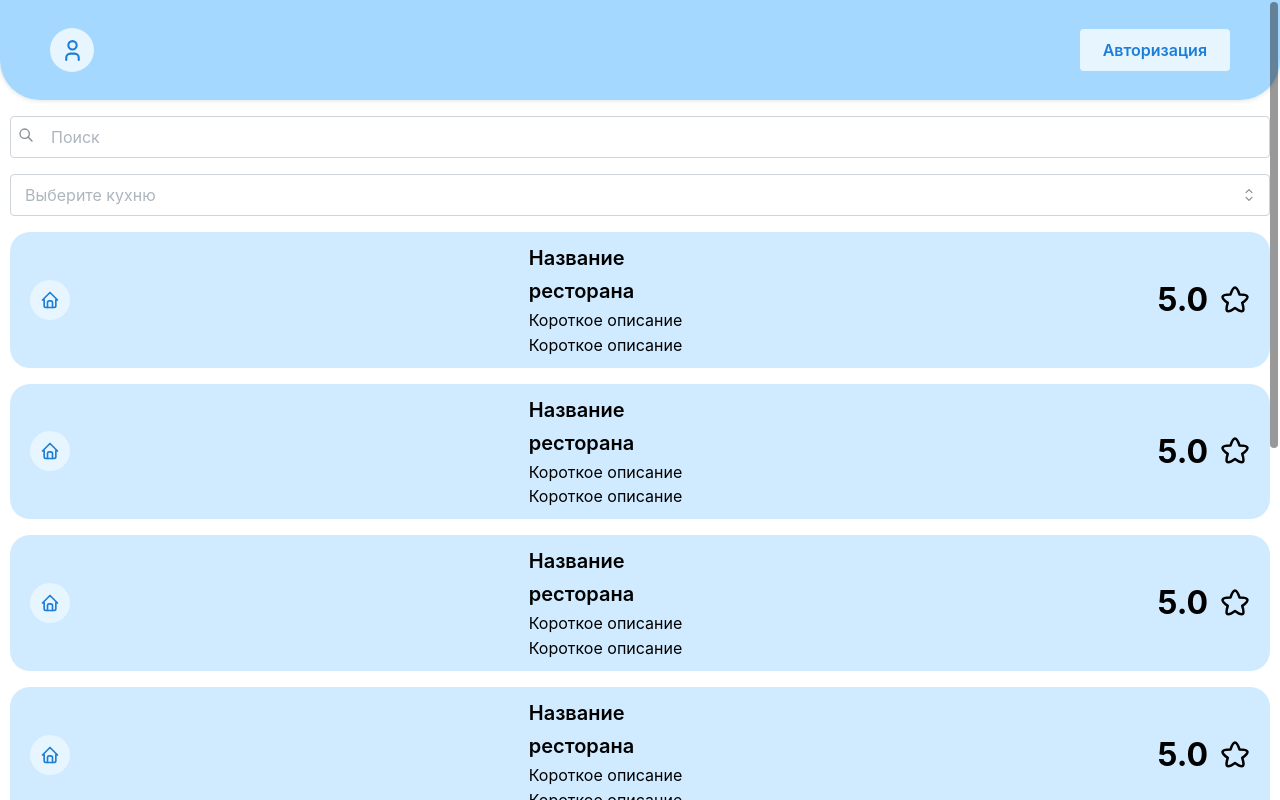
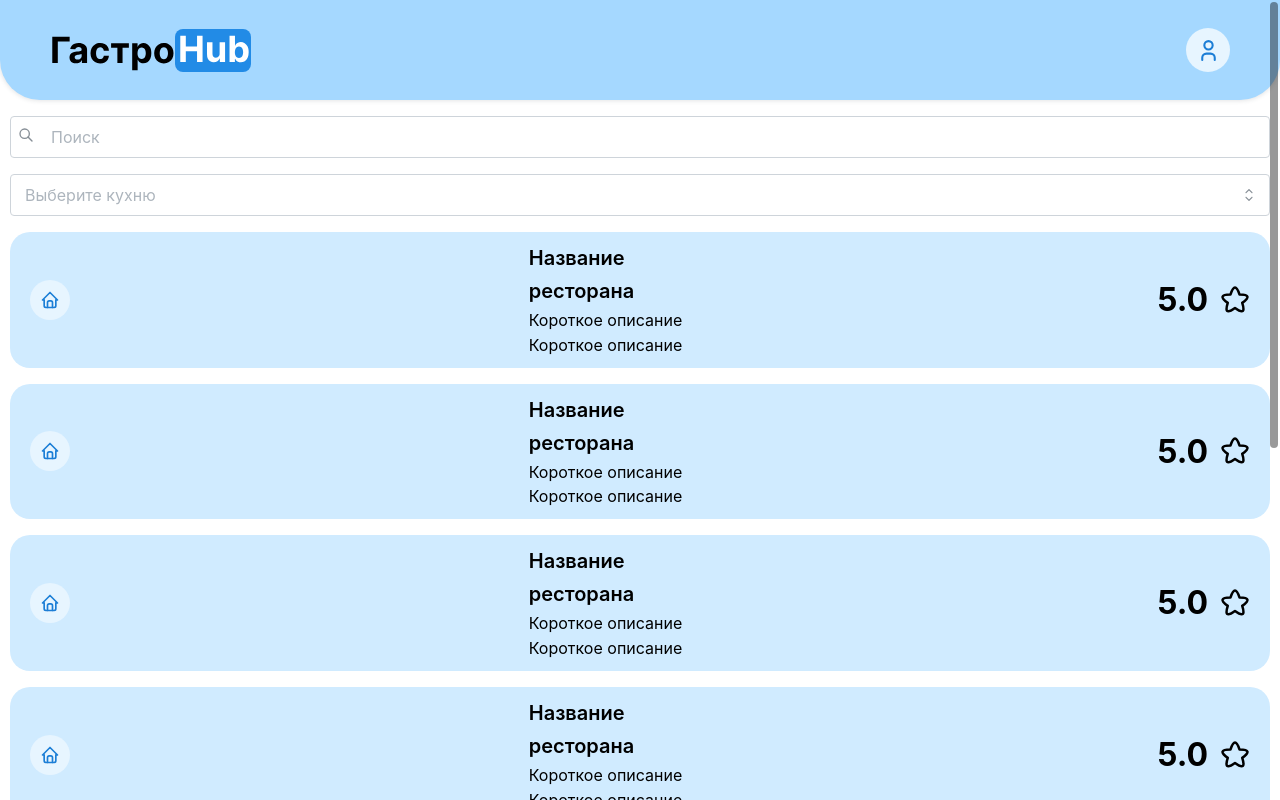
Before and after one commit to Goodfellas-TulaHack/tulahack-2024-front, a React (Vite) app: page / in a window 1280 px wide. Built offline with nearby package versions, Linux system fonts and the light colour scheme.

Commit message:
add header

```diff
--- /dev/null
+++ b/src/components/Header.tsx
@@ -0,0 +1,34 @@
+import { ActionIcon, Box, Flex } from "@mantine/core";
+
+import { IconUser } from "@tabler/icons-react";
+
+import logo from "@assets/icons/logo.svg";
+
+const Header = () => {
+  return (
+    <Box
+      bg="#A5D8FF"
+      px={50}
+      h={100}
+      style={{
+        boxShadow: "0px 0px 4px 1px #49505726",
+        borderRadius: "0 0 40px 40px",
+      }}
+    >
+      <Flex align="center" h="100%" justify="space-between">
+        <img src={logo} />
+        <ActionIcon
+          color="#E7F5FF"
+          variant="filled"
+          size="xl"
+          radius="xl"
+          aria-label="Settings"
+        >
+          <IconUser color="#1C7ED6" size={25} />
+        </ActionIcon>
+      </Flex>
+    </Box>
+  );
+};
+
+export default Header;
--- a/src/pages/main/Main.tsx
+++ b/src/pages/main/Main.tsx
@@ -2,7 +2,6 @@
 import {
   ActionIcon,
   Box,
-  Button,
   CloseButton,
   Flex,
   Input,
@@ -13,6 +12,8 @@ import { useState } from "react";
 import { IconSearch, IconUser } from "@tabler/icons-react";
 import { useMobileQuery } from "@/components/media.tsx";
 import Restoran from "@/components/Restoran";
+import logo from "@assets/icons/logo.svg";
+import Header from "@/components/Header";
 
 const Main = () => {
   const mobile = useMobileQuery();
@@ -22,30 +23,7 @@ const Main = () => {
   return (
     <ScrollArea h="100vh">
       <Flex direction="column" gap="md">
-        <Box
-          bg="#A5D8FF"
-          px={50}
-          h={100}
-          style={{
-            boxShadow: "0px 0px 4px 1px #49505726",
-            borderRadius: "0 0 40px 40px",
-          }}
-        >
-          <Flex align="center" h="100%" justify="space-between">
-            <ActionIcon
-              color="#E7F5FF"
-              variant="filled"
-              size="xl"
-              radius="xl"
-              aria-label="Settings"
-            >
-              <IconUser color="#1C7ED6" size={25} />
-            </ActionIcon>
-            <Button color="#E7F5FF" size="md" style={{ color: "#1C7ED6" }}>
-              Авторизация
-            </Button>
-          </Flex>
-        </Box>
+        <Header />
 
         <Input
           px={10}
```
